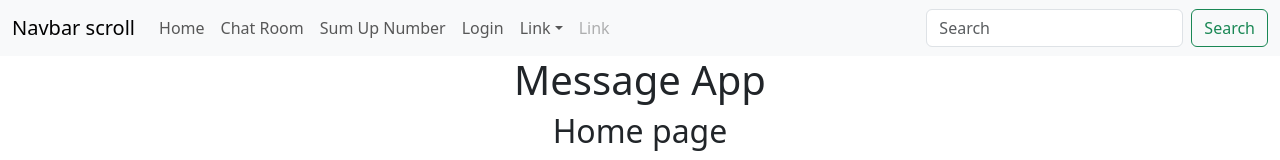
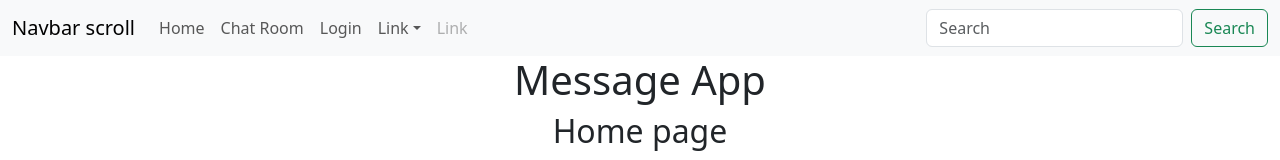
Before and after one commit to shashankdhungel/message_frontend, a React (Create React App) app: page / in a window 1280 px wide. Shown: the top 160 px of the page. Built offline with nearby package versions, Linux system fonts and the light colour scheme.

Commit message:
fixed the problems

```diff
--- a/src/App.js
+++ b/src/App.js
@@ -4,7 +4,7 @@ import TopBar from "./Components/TopBar";
 import {Route, Routes} from "react-router";
 import ChatRoom from "./Components/ChatRoom";
 import Home from "./Components/Home";
-import NumberSumUp from "./Components/NumberSumUp";
+
 import Login from "./Components/Login";
 
 function App() {
@@ -14,7 +14,7 @@ function App() {
       <Routes>
           <Route path="/" element={<Home/>} />
           <Route path="/chatroom" element ={<ChatRoom/>}/>
-          <Route path="/sumupnum" element ={<NumberSumUp/>}/>
+
           <Route path="/login" element={<Login/>}/>
 
       </Routes>
--- a/src/Components/TopBar.js
+++ b/src/Components/TopBar.js
@@ -19,7 +19,7 @@ function TopBar() {
           >
             <Nav.Link href="/">Home</Nav.Link>
             <Nav.Link href="/chatroom">Chat Room</Nav.Link>
-            <Nav.Link href="/sumupnum">Sum Up Number</Nav.Link>
+
             <Nav.Link href="/login">Login</Nav.Link>
             <NavDropdown title="Link" id="navbarScrollingDropdown">
               <NavDropdown.Item href="#action3">Action</NavDropdown.Item>
```
